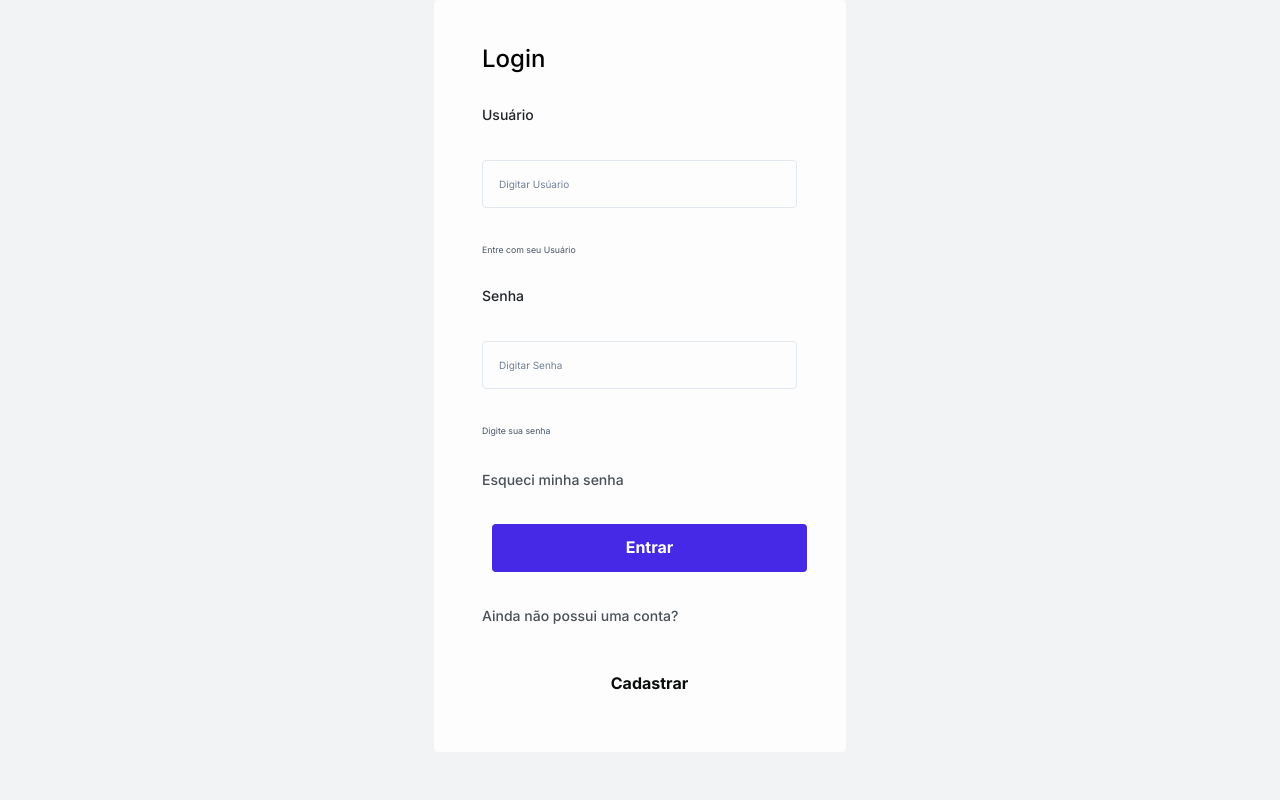
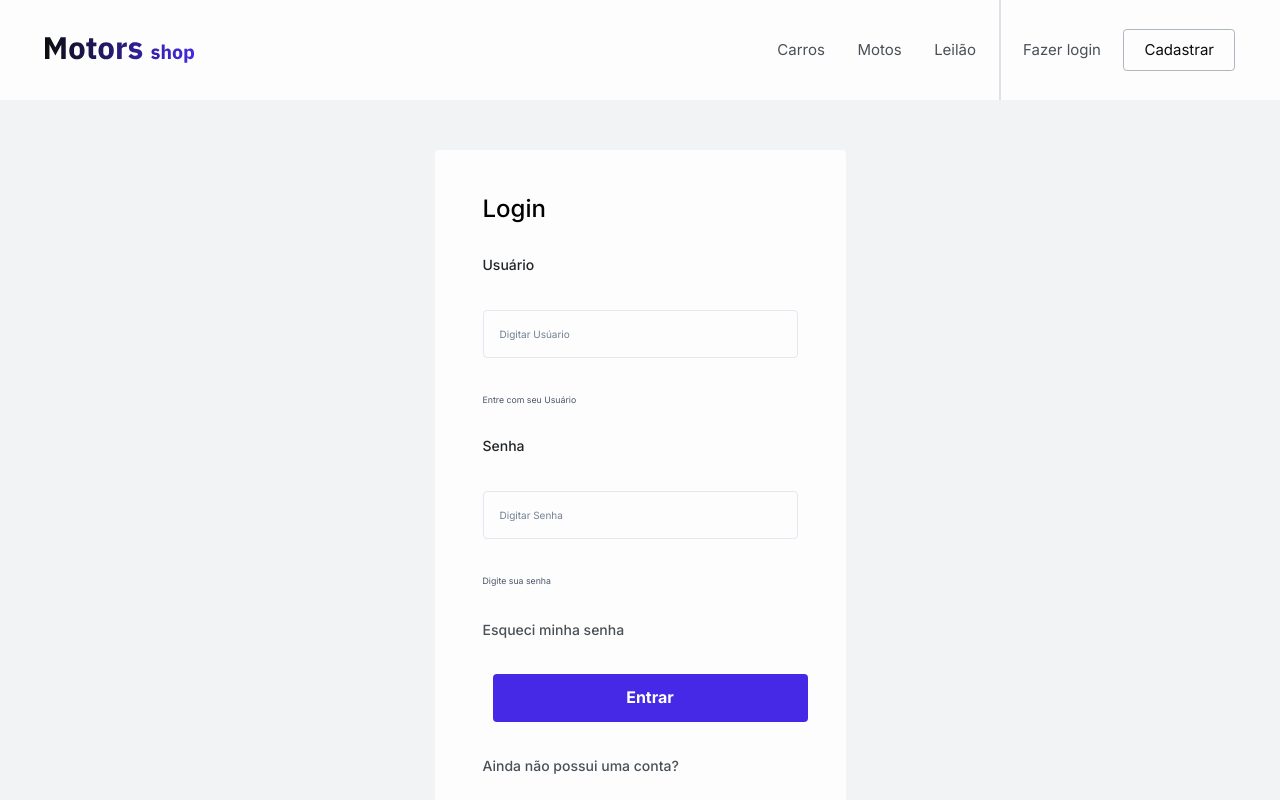
Before and after one commit to capstone-m6-t11-grupo10/front-end, a React (Vite) app: page /login in a window 1280 px wide. Shown: the top 800 px of the page. Built offline with nearby package versions, Linux system fonts and the light colour scheme.

Commit message:
fix: correcao page home

```diff
--- a/src/components/Footer/index.tsx
+++ b/src/components/Footer/index.tsx
@@ -18,6 +18,7 @@ export const Footer = () => {
       maxW="1600px"
       mt="40px"
       bg="var(--grey0)"
+      w="100%"
     >
       <Image src={Logo} alt="Motors Shop" />
       <Text fontWeight="400" fontSize={['1.2rem', '1.4rem']} textAlign="center">
--- a/src/components/Header/index.tsx
+++ b/src/components/Header/index.tsx
@@ -28,11 +28,11 @@ export const Header = () => {
   } = useDisclosure()
 
   return (
-    <Flex as="nav">
+    <Flex as="nav" width="100%">
       <Flex
         h="100px"
         paddingX={['25px', '45px']}
-        w="100vw"
+        w="100%"
         maxW="1600px"
         bg="var(--grey10)"
         justifyContent="space-between"
@@ -62,10 +62,10 @@ export const Header = () => {
               <User onToggle={onMenuToggle} />
             ) : (
               <>
-                <NavItem content="Fazer login" redirectTo="/" />
+                <NavItem content="Fazer login" redirectTo="/login" />
                 <NavItem
                   content="Cadastrar"
-                  redirectTo="/"
+                  redirectTo="/registration"
                   color="var(--grey0)"
                   border="1px solid var(--grey4)"
                   padding="20px"
--- a/src/pages/login/index.tsx
+++ b/src/pages/login/index.tsx
@@ -1,5 +1,7 @@
 import {
+  Box,
   Button,
+  Flex,
   FormControl,
   FormHelperText,
   FormLabel,
@@ -8,6 +10,8 @@ import {
 import { FieldError, useForm } from 'react-hook-form'
 import { yupResolver } from '@hookform/resolvers/yup'
 import { validacoesYup } from '../../schemas'
+import { Header } from '../../components/Header'
+import { Footer } from '../../components/Footer'
 
 export default function Login() {
   const {
@@ -20,8 +24,16 @@ export default function Login() {
   }
 
   return (
+    <Flex
+      w="100%"
+      flexDirection="column"
+      alignItems="center"
+      gap="5rem"
+      overflowY="hidden"
+    >
+      <Header />
       <FormControl
-      w={'412px'}
+        w={['90%', '70%', '411px', '411px']}
         display={'flex'}
         flexDirection={'column'}
         justifyContent={'center'}
@@ -57,7 +69,7 @@ export default function Login() {
         </FormLabel>
 
         <Input
-        w={'315px'}
+          w={'100%'}
           h={'48px'}
           borderRadius={'4px'}
           padding={'0px 16px 0px 16px'}
@@ -86,7 +98,7 @@ export default function Login() {
           Senha
         </FormLabel>
         <Input
-        w={'315px'}
+          w={'100%'}
           h={'48px'}
           borderRadius={'4px'}
           padding={'0px 16px 0px 16px'}
@@ -115,7 +127,7 @@ export default function Login() {
           Esqueci minha senha
         </p>
         <Button
-        w={'315px'}
+          w={'100%'}
           h={'48px'}
           padding={'12px 28px'}
           gap={'10px'}
@@ -142,7 +154,7 @@ export default function Login() {
           Ainda não possui uma conta?
         </p>
         <Button
-        w={'315px'}
+          w={'100%'}
           h={'48px'}
           padding={'12px 28px'}
           gap={'10px'}
@@ -158,5 +170,7 @@ export default function Login() {
           Cadastrar
         </Button>
       </FormControl>
+      <Footer />
+    </Flex>
   )
 }
```
Lines whose indentation alone changed are shown as unchanged.
